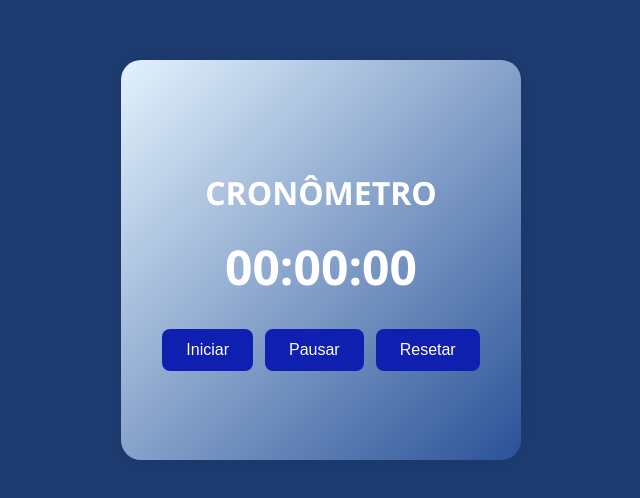
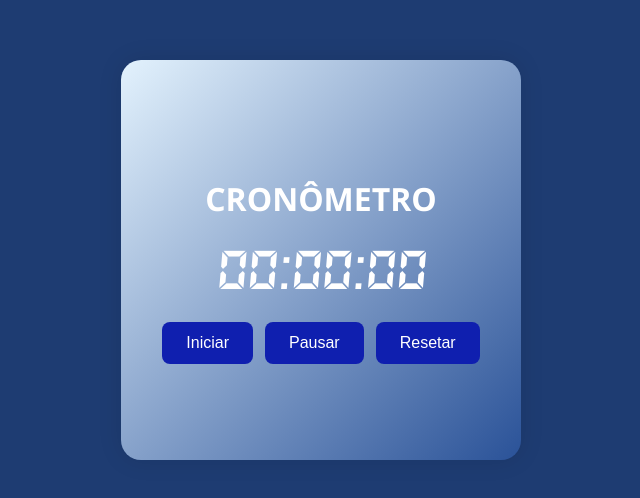
Before and after one commit to felixluh/Frotand-SA01, a plain HTML site: page Cronometro/index.html in a window 1280 px wide. Shown: the part 140-638 px from the top of the page, without its empty margins (319-959 px from the left). Drawn offline with Linux system fonts and the light colour scheme.

Commit message:
15.04.25

```diff
--- a/Cronometro/style.css
+++ b/Cronometro/style.css
@@ -27,12 +27,10 @@ body {
   }
 
   #display {
-    font-size: 48px;
-    margin-bottom: 30px;
+    font-family: 'DS-Digital', monospace;
+    font-size: 60px;
     color: #ffffff;
-    font-weight: bold;
   }
-
   .buttons {
     display: flex;
     justify-content: center;
@@ -59,3 +57,8 @@ body {
     transform: scale(1.4); /* Botão expande ainda mais ao clicar */
     box-shadow: 0 0 15px rgba(0,0,0,0.3);
   }
+
+  @font-face {
+    font-family: 'DS-Digital';
+    src: url('fonts/DS-DIGIT.TTF') format('truetype');
+  }
```
Also changed, not shown: Cronometro/index.html (+1 -0 lines), Cronometro/fonts/DS-DIGIT.TTF (added).
